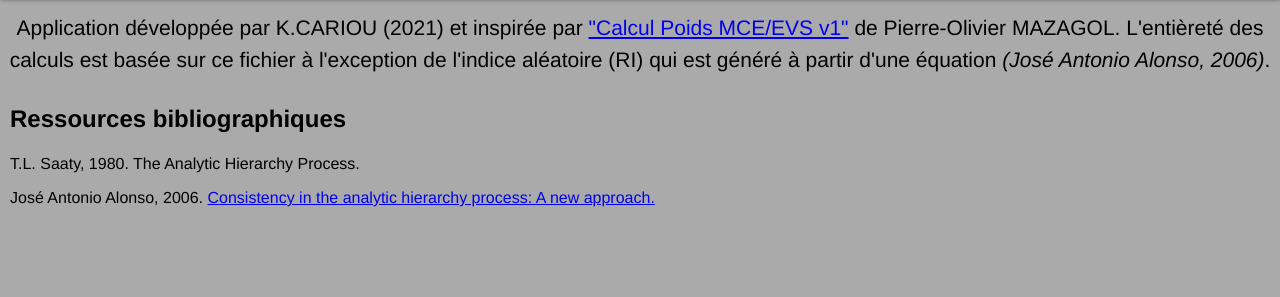
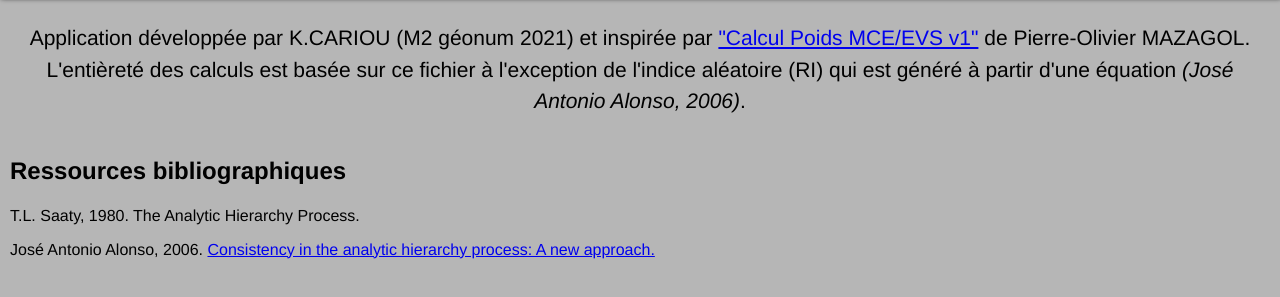
Before and after one commit to Preliator-code/Hierarchie_multicritere_Saaty, a plain HTML site: page html/biblio.html in a window 1280 px wide. Shown: the part 43-340 px from the top of the page. Drawn offline with Linux system fonts and the light colour scheme; a web font is replaced by a local one.

Commit message:
Finalité de l'application

```diff
--- a/css/style.css
+++ b/css/style.css
@@ -5,15 +5,24 @@
   padding: 0;
 }
 html, body {
-	min-height: 100vh; /* 1 */
-	display: flex; /* 2 */
-	flex-direction: column; /* 3 */
+	min-height: 100vh;
+	display: flex;
+	flex-direction: column;
 	font : 12px/1.5 "Muli", "Helvetica Neue", Arial, Helvetica, sans-serif;
-	background-color: #AAAAAA;
+	background-color: #B6B6B6;
 }
 
 #contenu {
-	flex-grow:1; /* 4 */
+	flex-grow:1;
+}
+
+input{
+	height: 20px;
+	padding-left: 10px;
+	border-radius: 20px;
+	outline: none;
+  	border: none;
+  	box-shadow: 2px 2px 1px black;
 }
 
 /*---- HEADER ----*/
@@ -55,15 +64,6 @@ nav a:hover{
 	box-shadow: 2px 2px 2px black;
 }
 
-input{
-	height: 20px;
-	padding-left: 10px;
-	border-radius: 20px;
-	outline: none;
-  	border: none;
-  	box-shadow: 2px 2px 1px black;
-}
-
 /*---- ENTREE NOMBRE DE CLASSES ----*/
 
 #conteneurEntreNbrClasses{
@@ -79,10 +79,12 @@ input{
 }
 
 #nbrClass{
-	width: 50px;
+	width: 54px;
 	height: 30px;
 	font-size: 1em;
 }
+
+/*---- LE CORPS GENERAL ----*/
 
 #conteneurTotal{
 	position: relative;
@@ -280,3 +282,9 @@ footer p{
 #tabPoids th, #tabPoids td{
 	border: 1px solid black;
 }
+
+/*---- BIBLIO ----*/
+
+#header + p{
+	padding: 10px;
+}
--- a/html/biblio.html
+++ b/html/biblio.html
@@ -1,5 +1,5 @@
 <!DOCTYPE html>
-<html lang="en">
+<html lang="fr">
 <head>
 	<meta charset="UTF-8">
 	<meta name="viewport" content="width=device-width, initial-scale=1.0">
@@ -21,7 +21,7 @@
 			</ul>
 		</nav>
 	</div>
-	<p>Application développée par K.CARIOU (2021) et inspirée par <a href="../Ressources/Calcul_Poids_MCE_EVS_v1.ods">"Calcul Poids MCE/EVS v1"</a> de Pierre-Olivier MAZAGOL. L'entièreté des calculs est basée sur ce fichier à l'exception de l'indice aléatoire (RI) qui est généré à partir d'une équation <i>(José Antonio Alonso, 2006)</i>.</p>
+	<p>Application développée par K.CARIOU (M2 géonum 2021) et inspirée par <a href="../Ressources/Calcul_Poids_MCE_EVS_v1.ods">"Calcul Poids MCE/EVS v1"</a> de Pierre-Olivier MAZAGOL. L'entièreté des calculs est basée sur ce fichier à l'exception de l'indice aléatoire (RI) qui est généré à partir d'une équation <i>(José Antonio Alonso, 2006)</i>.</p>
 	<div id="biblio">
 		<h1>Ressources bibliographiques</h1>
 		<p>T.L. Saaty, 1980. The Analytic Hierarchy Process.</p>
--- a/js/controlTab.js
+++ b/js/controlTab.js
@@ -33,7 +33,7 @@ function controlInput(inputEntree, idInputEntree, tabIdInputEntree, comptEntree)
 	else if (isNaN(inputEntree.value) && (tabIdInputEntree.indexOf(idInputEntree) !== -1)) {
 		// JE RETIRE 1 A comptEntree
 		comptEntree -=1
-		// JE RETIRE L'IDENTFIANT DE L'INPUT CIBLE DU TABLEAU AVEC UNE FONCTION QUE J'AI ECRITE EN HAUT
+		// JE RETIRE L'IDENTIFIANT DE L'INPUT CIBLE DU TABLEAU AVEC UNE FONCTION QUE J'AI ECRITE EN HAUT
 		tabIdInputEntree.remove(idInputEntree);
 	}
 	return comptEntree
```
Also changed, not shown: index.html (+1 -1 lines), js/calculIndice.js (+5 -6 lines), js/longFunction.js (+3 -4 lines).
